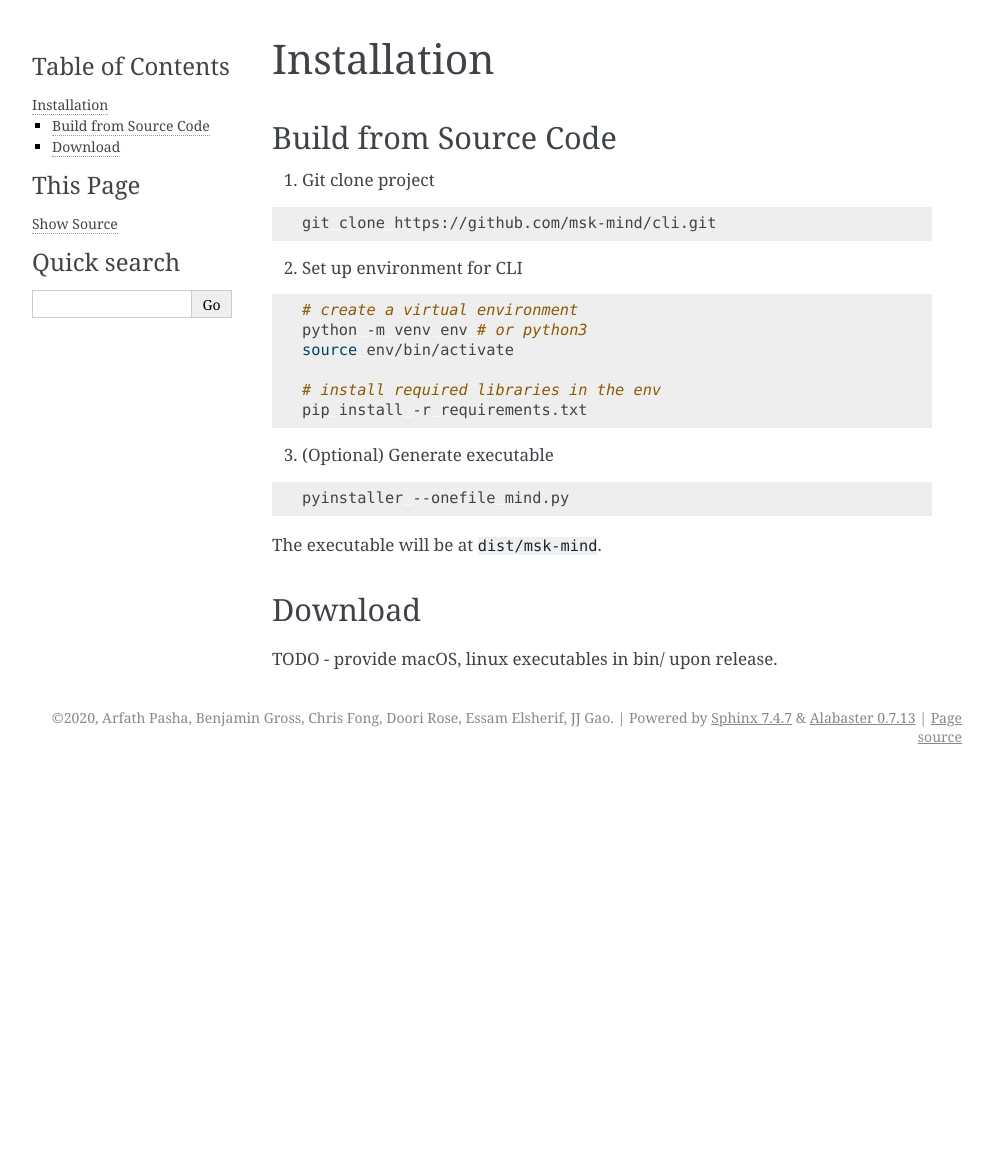
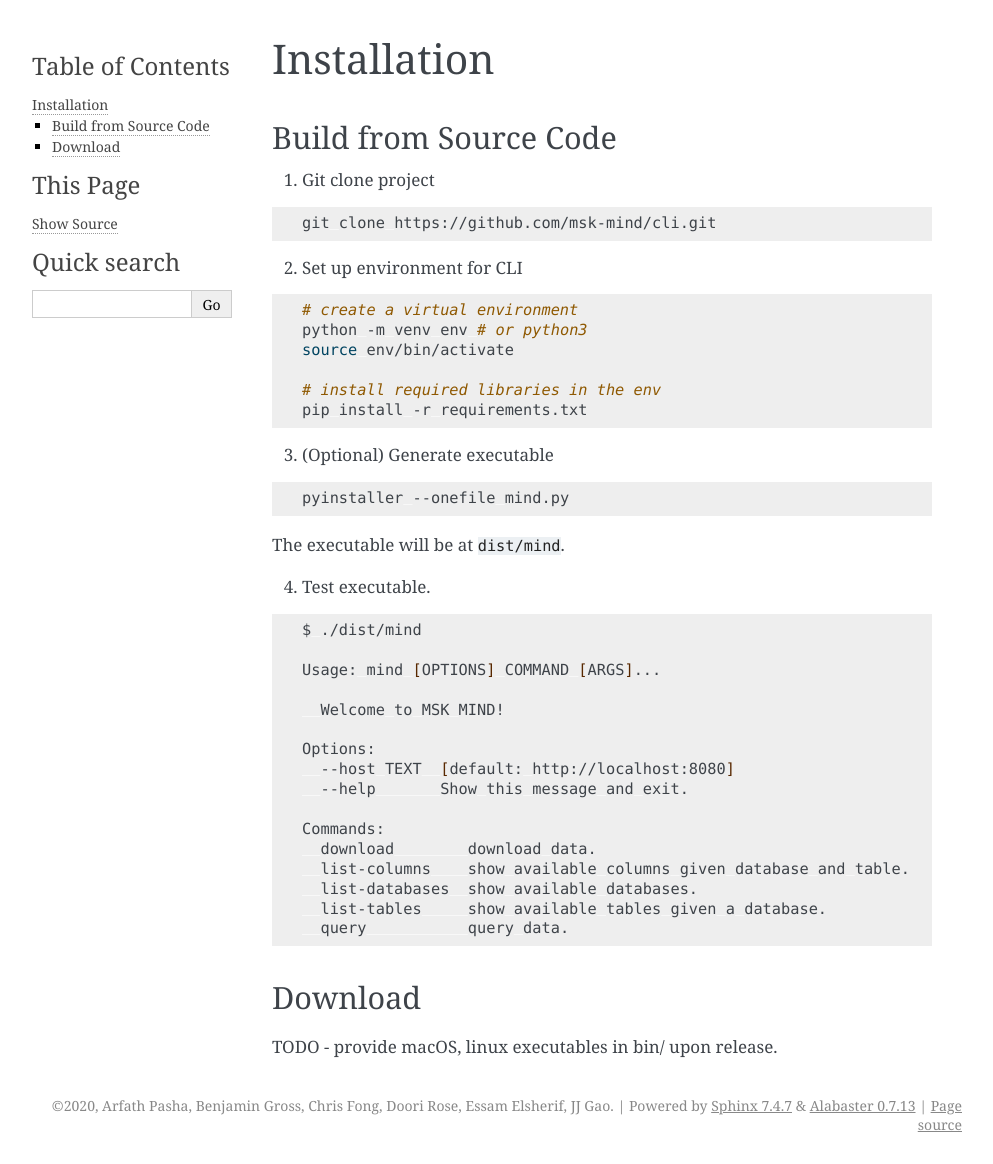
Before and after one commit to msk-mind/cli, a Sphinx documentation site: the page built from docs/installation.rst, in a window 1280 px wide. Shown: the whole page, without its empty margins (148-1141 px from the left). Built offline with Sphinx 7.4.7, drawn with Linux system fonts in a browser that asks for light colours; before the commit the page ends 900 px from its top, so only the background shows below that.

Commit message:
add test exec step

```diff
--- a/docs/installation.rst
+++ b/docs/installation.rst
@@ -27,7 +27,28 @@ Build from Source Code
 
     pyinstaller --onefile mind.py
 
-The executable will be at ``dist/msk-mind``.
+The executable will be at ``dist/mind``.
+
+4. Test executable.
+
+.. code-block:: bash
+
+    $ ./dist/mind
+
+    Usage: mind [OPTIONS] COMMAND [ARGS]...
+
+      Welcome to MSK MIND!
+
+    Options:
+      --host TEXT  [default: http://localhost:8080]
+      --help       Show this message and exit.
+
+    Commands:
+      download        download data.
+      list-columns    show available columns given database and table.
+      list-databases  show available databases.
+      list-tables     show available tables given a database.
+      query           query data.
 
 
 Download
```
Also changed, not shown: docs/_sources/installation.rst.txt (+22 -1 lines), docs/installation.html (+22 -1 lines), docs/searchindex.js (+1 -1 lines).
